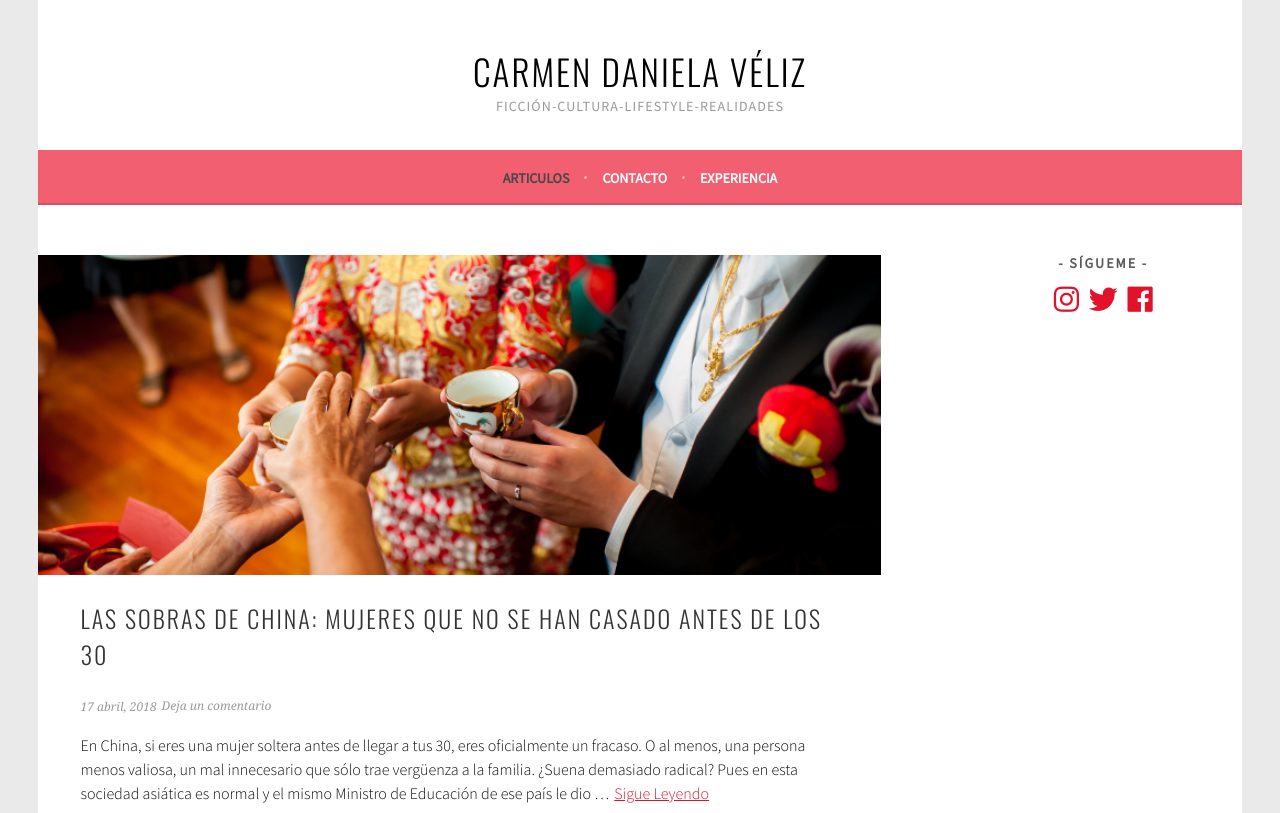
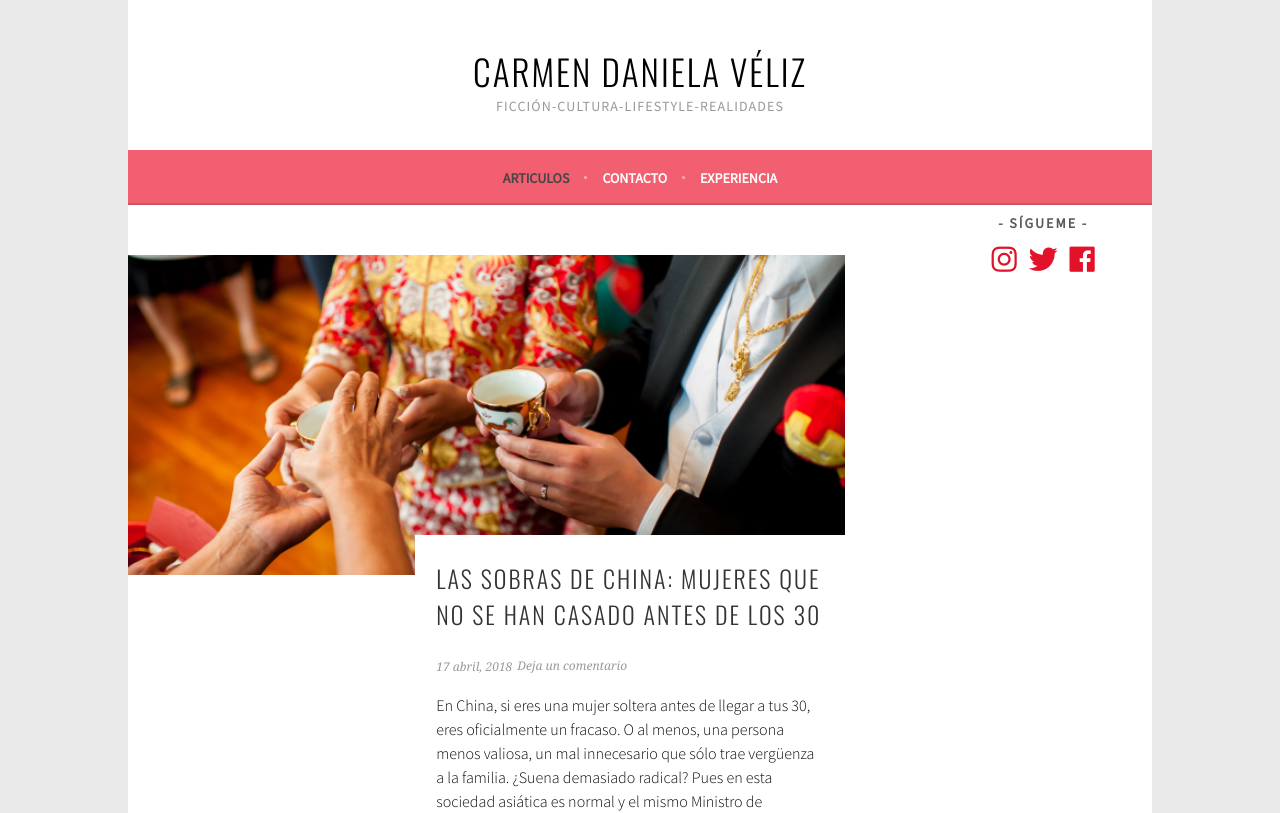
Before and after one commit to victoraguilerag/carmiela, a React (Create React App) app: page / in a window 1280 px wide. Shown: the top 813 px of the page. Built offline with nearby package versions, Linux system fonts and the light colour scheme.

Commit message:
First Complete version

```diff
--- a/src/Api/api.js
+++ b/src/Api/api.js
@@ -421,7 +421,9 @@ const api = {
           ],
           [
             '',
-            'flowerboy-3',
+            {
+              video: 'FUXX55WqYZs',
+            },
             [
               `Siguen “Pothole”, nada más y nada menos que con Jaden Smith. El hijo de Will Smith, sí. Y sorprendentemente suena genial. Tiene esa vibra más sofisticada que trata de imponer en su rap: mezcla de géneros, samples, voces, tiempos descombinados, sonidos de ambiente y sintetizadores. De ahí a los acordes melancólicos de “Garden Shed”, una de las mejores canciones, en parte, por las armonías de Estelle.`,
               `“Boredom”, un trabajo en equipo con Rex Orange y Anna of the North. Sencilla y bastante reflexiva, medita sobre su soledad. ¿Su mejor línea?`,
--- a/src/App.css
+++ b/src/App.css
@@ -37,6 +37,30 @@ body{
   color: rgba(50,50,50,.5);
 }
 
+.expHeader {
+  position: absolute;
+  height: 5vh;
+  background: rgba(255,255,255,.5);
+  display: flex;
+  width: 100%;
+  justify-content: center;
+  align-items: center;
+}
+
+.expHeader a {
+  font-family: "Source Sans Pro";
+  width: 200px;
+  color: rgb(70, 70, 70);
+  font-weight: bold;
+  text-align: center;
+  cursor: pointer;
+  transition: .5s;
+  text-decoration: none;
+}
+.expHeader a:hover {
+  color: #f25f70;
+  transition: .5s;
+}
 .Menu {
   background: #f25f70;
   height: 55px;
@@ -98,25 +122,32 @@ body{
 }
 
 .Articulos {
-  margin-bottom: 100px;
+  width: 100%;
   border-bottom: solid rgba(200,200,200,.3) 1px;
 }
 
-.Articulo {
-  width: 70%;
+.Previa {
   padding-top: 50px;
   background: white;
   padding-bottom: 10px;
+
 }
 
-.Articulo .imagen {
+.Articulo {
+  width: 100%;
+  padding-top: 50px;
+  background: white;
+  padding-bottom: 50px;
+}
+
+.Articulo .imagen, .Previa .imagen {
   width: 100%;
   height: 35vw;
   margin: 0;
   background-size: cover !important;
 }
 
-.Articulo .titulo, .informacion .titulo, .experiencia .titulo {
+.Articulo .titulo,.Previa .titulo, .informacion .titulo, .experiencia .titulo {
   font-family: 'Oswald';
   font-weight: 300;
   padding: 0 5%;
@@ -124,23 +155,20 @@ body{
   letter-spacing: 2px;
 }
 
-.Articulo .titulo a {
+.Articulo .titulo a, .Previa .titulo a {
   text-decoration: none;
   color: rgba(0,0,0,.8);
+  cursor: pointer;
+  will-change: color;
+  transition: .5s;
 
 }
 
-.Articulo .titulo a {
-  cursor: pointer;
-  will-change: color;
-  transition: .5s;
-}
-
-.Articulo .titulo:hover a {
+.Articulo .titulo:hover a, .Previa .titulo:hover a {
   color: #e1122a;
 }
 
-.Articulo .ref {
+.Articulo .ref, .Previa .ref {
   width: 90%;
   padding: 0 5%;
   color: rgba(0, 0, 0, .4);
@@ -160,18 +188,18 @@ body{
   justify-content: flex-start;
   align-items: center;
 }
-.Articulo .fecha {
+.Articulo .fecha, .Previa .fecha {
   margin: 0;
   height: 100%;
   will-change: color;
   transition: .5s;
 }
 
-.Articulo .fecha:hover {
+.Articulo .fecha:hover, .Previa .fecha:hover {
   color: rgba(0, 0, 0, .9);
 }
 
-.Articulo span {
+.Previa span {
   width: 40%;
   height: 20px;
   margin: 0 5px;
@@ -179,11 +207,11 @@ body{
   transition: .5s;
 }
 
-.Articulo span:hover {
+.Previa span:hover {
   color: rgba(0,0,0,.9);
 }
 
-.Articulo .resumen {
+.Previa .resumen {
   color: rgb(10, 10, 10);
   font-family: "Source Sans Pro";
   font-size: 16px;
@@ -194,20 +222,28 @@ body{
   margin-bottom: 50px;
 }
 
-.Articulo #extender {
+.Previa #extender {
   margin: 0 5px;
   color: rgb(225, 18, 42);
   cursor: pointer;
 }
 
-.Articulo #extender:hover {
+.Previa #extender:hover {
   color: rgba(0, 0, 0, .6);
 }
 
 .Articulo .seccion {
-  margin-top: 0 !important;
+  margin-top: 50px;
   margin-left: 5% !important;
   font-size: 21px !important;
+}
+
+.Articulo .seccion.poemario {
+  font-size: 2.1rem;
+  font-weight: 300;
+  letter-spacing: 2px;
+  margin-bottom: 20px;
+  margin-top: 50px;
 }
 
 .Articulo .texto {
@@ -221,8 +257,15 @@ body{
   margin-bottom: 25px;
 }
 
-.Articulo .video {
-  padding: 0 5%;
+.Articulo .texto.poemario {
+  line-height: 3;
+  width: 56%;
+}
+
+.video {
+  width: 100% !important;
+  /* height: 100%; */
+  margin: 0 auto;
 }
 
 .aside {
@@ -277,13 +320,14 @@ body{
   background-color: white;
   height: 78vh;
   overflow-y: scroll;
+  position: relative;
 }
 
 .experiencia {
   width: 50%;
-  height: 200vh;
   padding: 0 5%;
   background: rgba(250,250,250,.9);
+  min-height: 800%;
   display: flex;
   align-items: center;
   flex-flow: column nowrap;
@@ -355,20 +399,24 @@ body{
   display: flex;
   justify-content: center;
   align-items: center;
-  color: rgba(250,250,250,.5);
+  color: rgba(250,250,250,1);
   background: rgba(40,40,40,1);
+  font-family: 'Source Sans Pro';
+  font-weight: bold;
 }
 
-
+.footer .simbolos {
+  display: none;
+}
 /* Imagenes */
 
 .imagenArticulo {
-  background-size: cover;
-  background-position: center;
+  background-size: cover !important;
+  background-position: center !important;
   min-height: 300px;
-  min-width: 95% !important;
+  min-width: 30% !important;
   border: none;
-  margin-left: 5%;
+  margin: 0 auto
 }
 
 /* Articulo 0 */
@@ -403,10 +451,16 @@ body{
   background: url(./Assets/flowerboy.jpg)
 }
 #flowerboy-2 {
-  background: url(./Assets/flowerboy-2.jpg)
+  background: url(./Assets/flowerboy-2.jpg);
+  width: 500px;
+  height: 600px;
 }
 #flowerboy-3 {
-  background: url(./Assets/flowerboy-3.gif)
+  background: url(./Assets/flowerboy-3.gif);
+  background-size: cover;
+  width: 450px !important;
+  height: 600px;
+  margin: 0 auto;
 }
 #flowerboy-5 {
   background: url(./Assets/flowerboy-5.gif)
@@ -483,11 +537,65 @@ body{
 }
 
 
+@media screen and (min-width:200px) {
+  .Layout {
+    width: 94%;
+    padding: 0 3%;
+  }
+  .imagenPrevia {
+    height: 40vw !important;
+    background-size: cover !important;
+    background-position: center !important;
+  }
+}
+@media screen and (min-width:600px) {
+  .imagenPrevia {
+    height: 25vw !important;
+  }
+  .experiencia {
+    min-height: 640%;
+  }
+}
+@media screen and (min-width:900px) {
+  .experiencia {
+    min-height: 680%;
+  }
+}
+@media screen and (min-width:1000px) {
+  .Previa {
 
+    height: 700px;
+    position: relative;
+  }
+
+  .data-text {
+    width: 60%;
+    margin-left: 40%;
+    position: absolute;
+    background: white;
+    bottom: 78px;
+  }
+  .video {
+    /* height: 50vh !important; */
+    width: 70% !important;
+    padding: 0 10%;
+    margin: 5% auto;
+  }
+}
 @media screen and (min-width: 800px) {
+  .Layout {
+    width: 80%;
+    padding: 0 10%;
+  }
   .Articulos {
     width: 70%;
+    background-color: white;
   }
+  .imagenArticulo {
+    height: 40vh !important;
+    margin: 5% auto !important;
+  }
+
   .aside {
     display: flex;
     width: 30%;
@@ -495,12 +603,16 @@ body{
   }
   .redes {
     position: fixed;
-    top: 30%;
-    right: 6vw;
-    width: 200px;
+    top: 25%;
+    width: 25%;
+    margin: 0 3%;
+    display: -ms-flexbox;
     display: flex;
+    -ms-flex-flow: column wrap;
     flex-flow: column wrap;
+    -ms-flex-pack: center;
     justify-content: center;
+    -ms-flex-align: center;
     align-items: center;
   }
   .redes h3 {
@@ -510,7 +622,8 @@ body{
     letter-spacing: 2px;
     color: rgb(90, 90, 90);
   }
-  .redes .simbolos {
+
+  .simbolos {
     display: flex;
     flex-flow: row wrap;
     justify-content: center;
@@ -518,22 +631,33 @@ body{
     width: 60%;
     margin: 0 auto;
     font-size: 1.8em;
+  }
+  .simbolos i {
+    margin: 0 6px;
+    cursor: pointer;
+  }
+  .redes .simbolos {
     color: rgb(225, 18, 42);
   }
   .redes .simbolos i:hover {
     color: rgb(170, 170, 170);
   }
-  .redes .simbolos i {
-    margin: 0 5px;
-    cursor: pointer;
+
+  .footer .simbolos {
+    display: flex;
+    color: rgba(250,250,250,.5);
+    position: absolute;
+    right: 0;
+  }
+  .footer .simbolos i:hover {
+    color: white;
   }
   .imagen {
-    height: 25vw !important;
+    height: 17vw !important;
+    background-size: cover !important;
+  }
+  .imagenPrevia {
+    height: 17vw;
+    background-size: cover !important;
   }
 }
-
-@media screen and (min-width: 1000px) {
-  .imagen {
-    height: 25vw !important;
-  }
-}
--- a/src/App.js
+++ b/src/App.js
@@ -1,7 +1,7 @@
 import React, { Component } from 'react';
 import Layout from './Layout/Layout.js'
 import Contenido from './Contenido/Contenido.js'
-import Articulo from './Contenido/components/Articulo.js'
+import Lector from './Lector/Lector.js'
 import Contacto from './Contacto/Contacto.js'
 import Experiencia from './Experiencia/Experiencia.js'
 import './App.css';
@@ -16,7 +16,7 @@ class App extends Component {
         <Route path="/" exact component={Contenido} />
         <Route path="/contacto/" exact component={Contacto} />
         <Route path="/experiencia/" exact component={Experiencia} />
-        <Route path="/articulo/:id" exact component={Articulo} />
+        <Route path="/articulo/:id" exact component={Lector} />
     </Layout>
     );
   }
--- a/src/Contenido/Contenido.js
+++ b/src/Contenido/Contenido.js
@@ -1,28 +1,17 @@
 import React, { Component } from 'react'
-import Previa from '../Previa/Previa.js'
 import Aside from './components/Aside.js'
-import { connect } from 'react-redux'
-
+import Articulos from './components/Articulos.js'
 
 class Contenido extends Component {
 	render() {
 		return (
 			<div className="Contenido">
-				{
-					this.props.articulos.map((articulo, index)=>{
-						return <Previa id={articulo.id} titulo={articulo.titulo} data={articulo.previa} portada={articulo.portada} key={index}/>
-					})
-				}
+				<Articulos />
 				<Aside />
 			</div>
 		)
 	}
 }
 
-function mapStateToProps(state, props) {
-	return {
-		articulos: state.articulos
-	}
-}
 
-export default connect(mapStateToProps)(Contenido)
+export default Contenido
--- a/src/Contenido/components/Articulos.js
+++ b/src/Contenido/components/Articulos.js
@@ -1,18 +1,25 @@
 import React from 'react'
 import Articulo from '../../Previa/Previa.js'
+import { connect } from 'react-redux'
+import Previa from '../../Previa/Previa.js'
 
-function Articulos () {
+function Articulos (props) {
   return (
     <div className="Articulos">
-      <Articulo />
-      <Articulo />
-      <Articulo />
-      <Articulo />
-      <Articulo />
-      <Articulo />
-      <Articulo />
+      {
+        props.articulos.map((articulo, index)=>{
+          return <Previa id={articulo.id} titulo={articulo.titulo} data={articulo.previa} portada={articulo.portada} key={index}/>
+        })
+      }
     </div>
   )
 }
 
-export default Articulos
+function mapStateToProps(state, props) {
+	return {
+		articulos: state.articulos
+	}
+}
+
+
+export default connect(mapStateToProps)(Articulos)
--- a/src/Contenido/components/Aside.js
+++ b/src/Contenido/components/Aside.js
@@ -1,15 +1,12 @@
 import React from 'react'
+import Simbolos from './Simbolos.js'
 
 function Aside () {
   return (
     <div className="aside">
       <div className="redes">
         <h3>- SÍGUEME -</h3>
-        <div className="simbolos">
-          <i className="fab fa-instagram"></i>
-          <i className="fab fa-twitter"></i>
-          <i className="fab fa-facebook"></i>
-        </div>
+        <Simbolos />
       </div>
     </div>
   )
--- /dev/null
+++ b/src/Contenido/components/Simbolos.js
@@ -0,0 +1,13 @@
+import React from 'react'
+
+function Simbolos () {
+  return (
+      <div className="simbolos">
+        <i className="fab fa-instagram"></i>
+        <i className="fab fa-twitter"></i>
+        <i className="fab fa-facebook"></i>
+      </div>
+  )
+}
+
+export default Simbolos
--- a/src/Footer/Footer.js
+++ b/src/Footer/Footer.js
@@ -1,9 +1,11 @@
 import React from 'react'
+import Simbolos from '../Contenido/components/Simbolos'
 
 function Footer () {
   return (
     <footer className="footer">
-      Crea un blog o un sitio web con wordpress
+      Carmen Daniela Veliz Dominguez
+      <Simbolos />
     </footer>
   )
 }
--- a/src/Previa/Previa.js
+++ b/src/Previa/Previa.js
@@ -3,8 +3,9 @@ import { Link } from 'react-router-dom'
 
 function Previa (props) {
 	return (
-		<div className="Articulo">
-			<div src="imagen" id={props.portada} className="imagen"></div>
+		<div className="Previa">
+			<div src="imagen" id={props.portada} className="imagenPrevia"></div>
+			<div class="data-text">
 			<h2 className="titulo">
 					<Link to={`/articulo/${props.id}`}>{props.titulo}</Link>
 			</h2>
@@ -17,6 +18,7 @@ function Previa (props) {
 				<Link to={`/articulo/${props.id}`} id="extender" className="extender" >Sigue Leyendo</Link>
 			</p>
 		</div>
+		</div>
 	)
 }
 
```
Also changed, not shown: src/Contenido/components/Articulo.js (+13 -15 lines), src/Experiencia/Experiencia.js (+32 -2 lines), src/Lector/Lector.js (added, +24 -0 lines).
